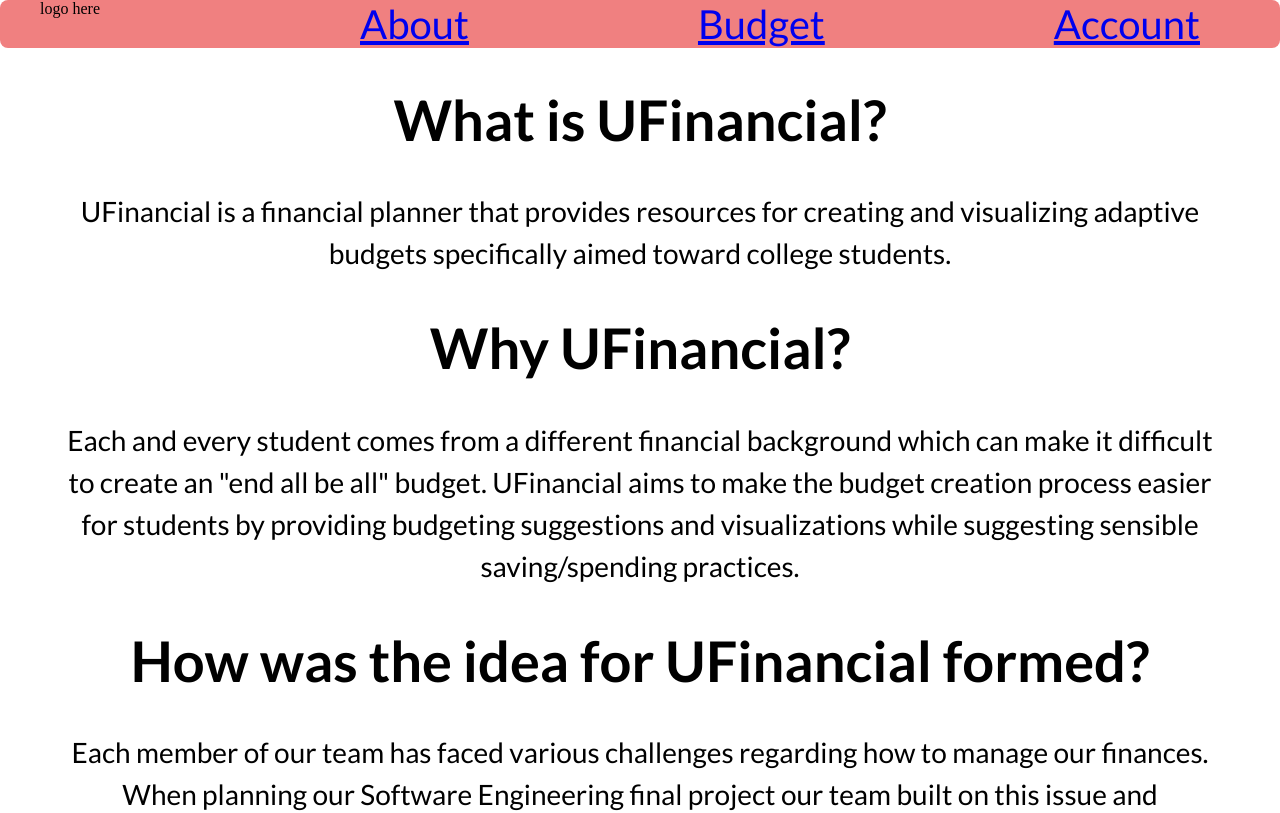
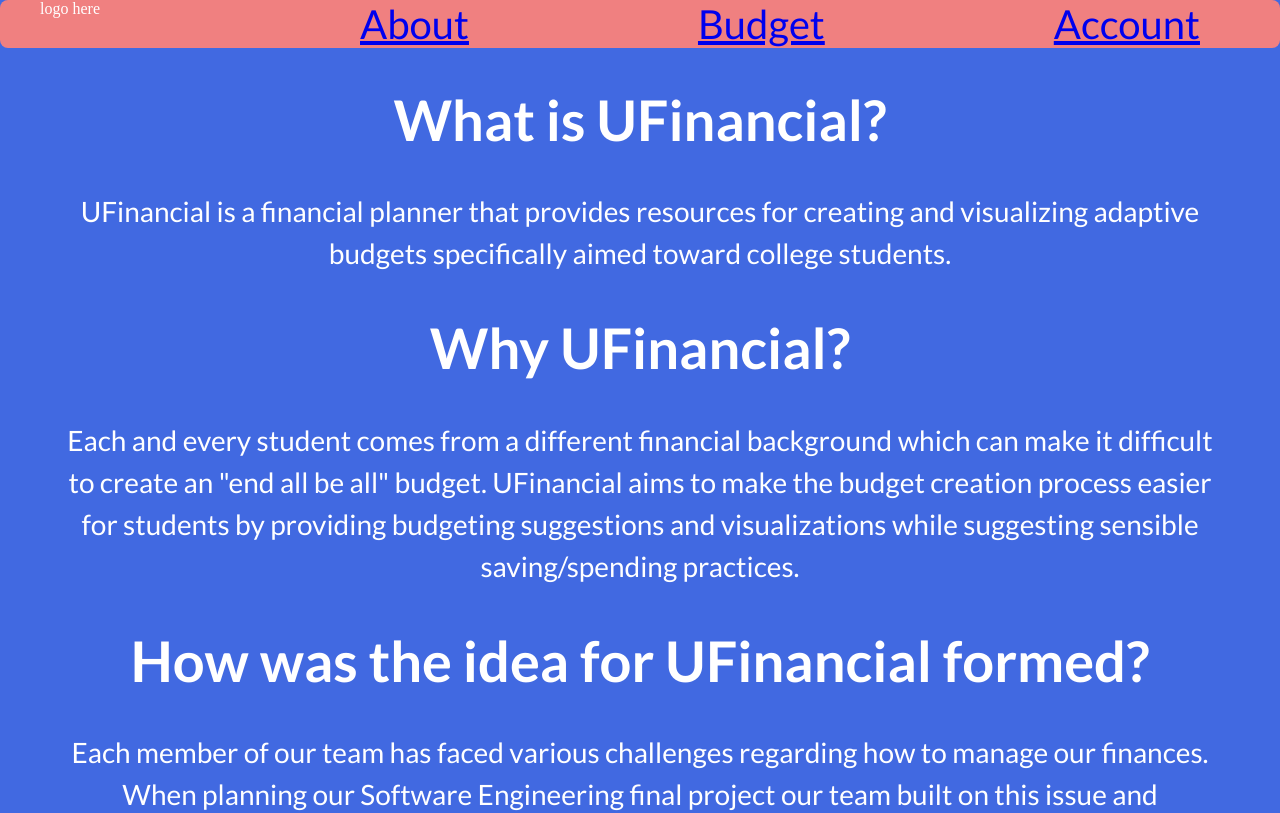
Before and after one commit to c-schutz/UFPlanner1, a React (Vite) app in the folder frontend/: page / in a window 1280 px wide. Shown: the top 813 px of the page. Built offline with nearby package versions, Linux system fonts and the light colour scheme; the HTML template or start-up script is replaced by a standard one.

Commit message:
about background

```diff
--- a/frontend/src/about/textstyle.css
+++ b/frontend/src/about/textstyle.css
@@ -3,6 +3,8 @@ html, body {
     padding: 0;
     width: 100%;
     height: 100%;
+    background-color: royalblue;
+    color: white;
 }
 
 h1{
```
